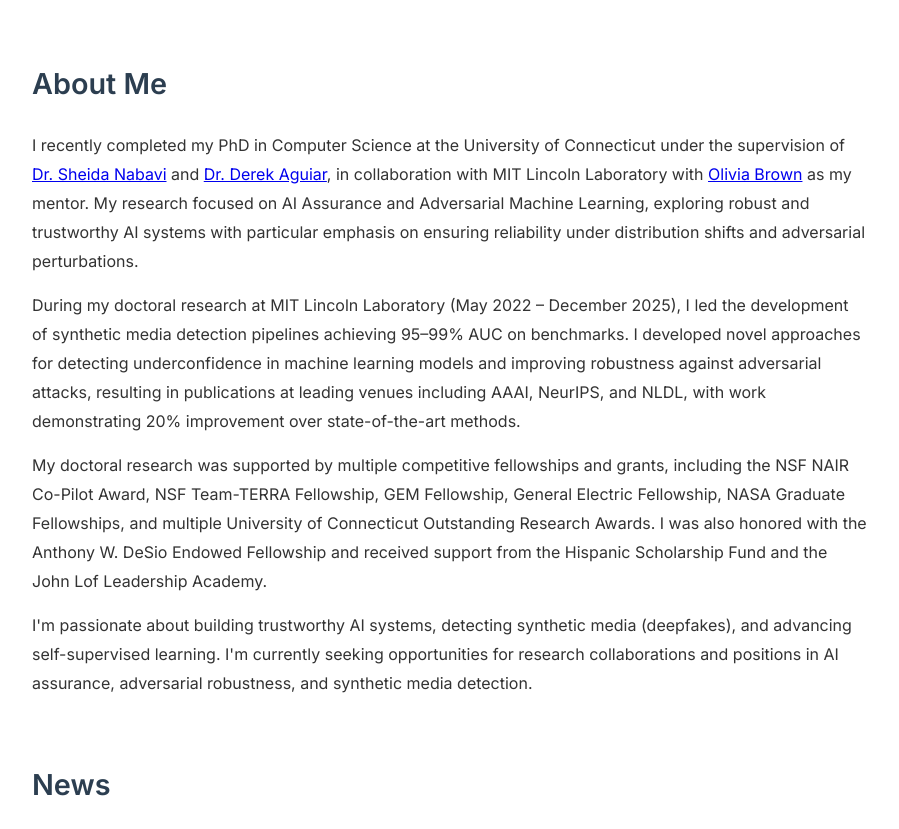
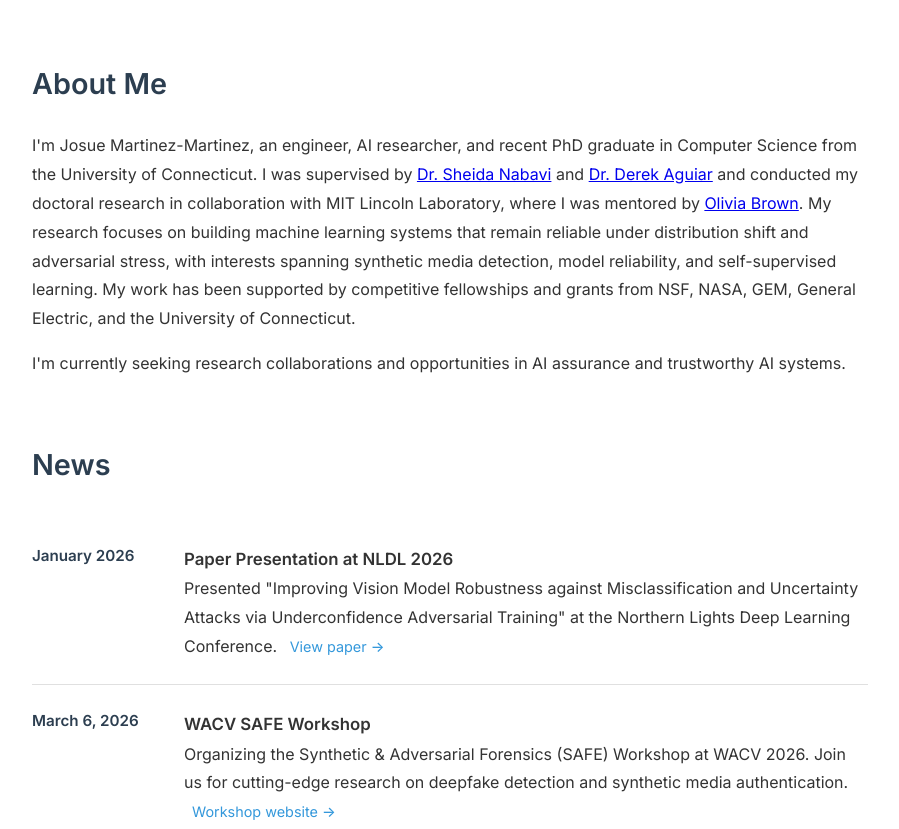
Before and after one commit to martinez-hub/martinez-hub.github.io, a plain HTML site: page index.html in a window 1280 px wide. Shown: the part 403-1232 px from the top of the page, without its empty margins (190-1089 px from the left). Drawn offline with Linux system fonts and the light colour scheme.

Commit message:
Update About Me section and add last updated date
- Rewrite About Me with more concise, first-person introduction
- Include mention of Olivia Brown as MIT Lincoln Lab mentor
- Emphasize research focus on reliable ML systems under stress
- Add "Last updated: March 2026" to footer across all pages

Co-Authored-By: Claude Opus 4.6 <noreply@anthropic.com>

```diff
--- a/index.html
+++ b/index.html
@@ -48,29 +48,19 @@
             <h2>About Me</h2>
             <div class="about-content">
                 <p>
-                    I recently completed my PhD in Computer Science at the University of Connecticut under the supervision of
+                    I'm Josue Martinez-Martinez, an engineer, AI researcher, and recent PhD graduate in Computer Science from
+                    the University of Connecticut. I was supervised by
                     <a href="https://sheida-nabavi.uconn.edu/" target="_blank">Dr. Sheida Nabavi</a> and
-                    <a href="https://www.derekaguiar.com" target="_blank">Dr. Derek Aguiar</a>, in collaboration with
-                    MIT Lincoln Laboratory with <a href="https://www.linkedin.com/in/olivia-brown-9028b33b" target="_blank">Olivia Brown</a>
-                    as my mentor. My research focused on AI Assurance and Adversarial Machine Learning, exploring robust and trustworthy
-                    AI systems with particular emphasis on ensuring reliability under distribution shifts and adversarial perturbations.
+                    <a href="https://www.derekaguiar.com" target="_blank">Dr. Derek Aguiar</a> and conducted my doctoral research
+                    in collaboration with MIT Lincoln Laboratory, where I was mentored by
+                    <a href="https://www.linkedin.com/in/olivia-brown-9028b33b" target="_blank">Olivia Brown</a>. My research
+                    focuses on building machine learning systems that remain reliable under distribution shift and adversarial
+                    stress, with interests spanning synthetic media detection, model reliability, and self-supervised learning.
+                    My work has been supported by competitive fellowships and grants from NSF, NASA, GEM, General Electric,
+                    and the University of Connecticut.
                 </p>
                 <p>
-                    During my doctoral research at MIT Lincoln Laboratory (May 2022 – December 2025), I led the development of synthetic
-                    media detection pipelines achieving 95–99% AUC on benchmarks. I developed novel approaches for detecting underconfidence
-                    in machine learning models and improving robustness against adversarial attacks, resulting in publications at leading
-                    venues including AAAI, NeurIPS, and NLDL, with work demonstrating 20% improvement over state-of-the-art methods.
-                </p>
-                <p>
-                    My doctoral research was supported by multiple competitive fellowships and grants, including the NSF NAIR Co-Pilot Award,
-                    NSF Team-TERRA Fellowship, GEM Fellowship, General Electric Fellowship, NASA Graduate Fellowships, and multiple University
-                    of Connecticut Outstanding Research Awards. I was also honored with the Anthony W. DeSio Endowed Fellowship and received
-                    support from the Hispanic Scholarship Fund and the John Lof Leadership Academy.
-                </p>
-                <p>
-                    I'm passionate about building trustworthy AI systems, detecting synthetic media (deepfakes), and advancing
-                    self-supervised learning. I'm currently seeking opportunities for research collaborations and positions in AI
-                    assurance, adversarial robustness, and synthetic media detection.
+                    I'm currently seeking research collaborations and opportunities in AI assurance and trustworthy AI systems.
                 </p>
             </div>
         </section>
@@ -119,7 +109,7 @@
     <footer>
         <div class="container">
             <p>&copy; 2025 Josué Martínez-Martínez. All rights reserved.</p>
-            <p>Built with care. Hosted on GitHub Pages.</p>
+            <p>Built with care. Hosted on GitHub Pages. Last updated: March 2026.</p>
         </div>
     </footer>
 </body>
```
Also changed, not shown: contact.html (+1 -1 lines), publications.html (+1 -1 lines), research.html (+1 -1 lines).
